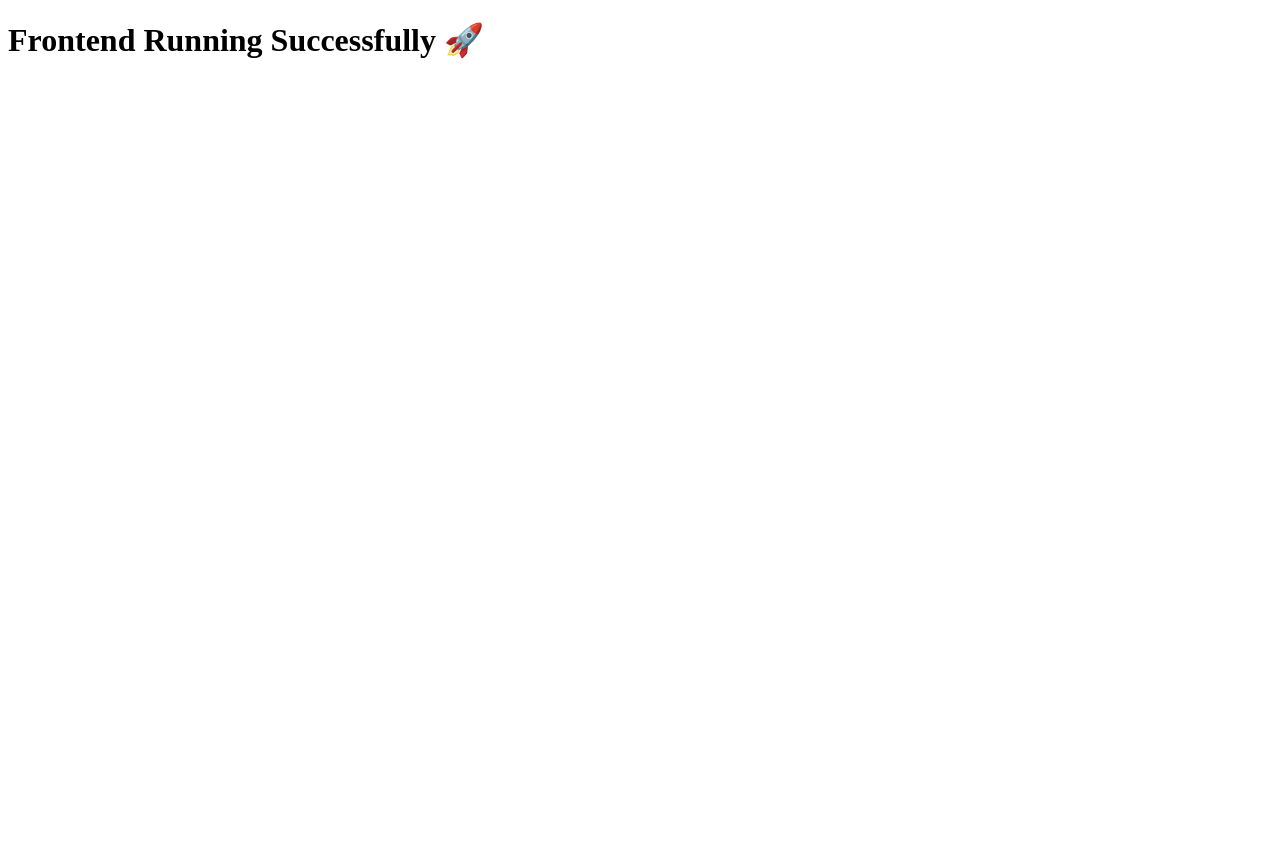
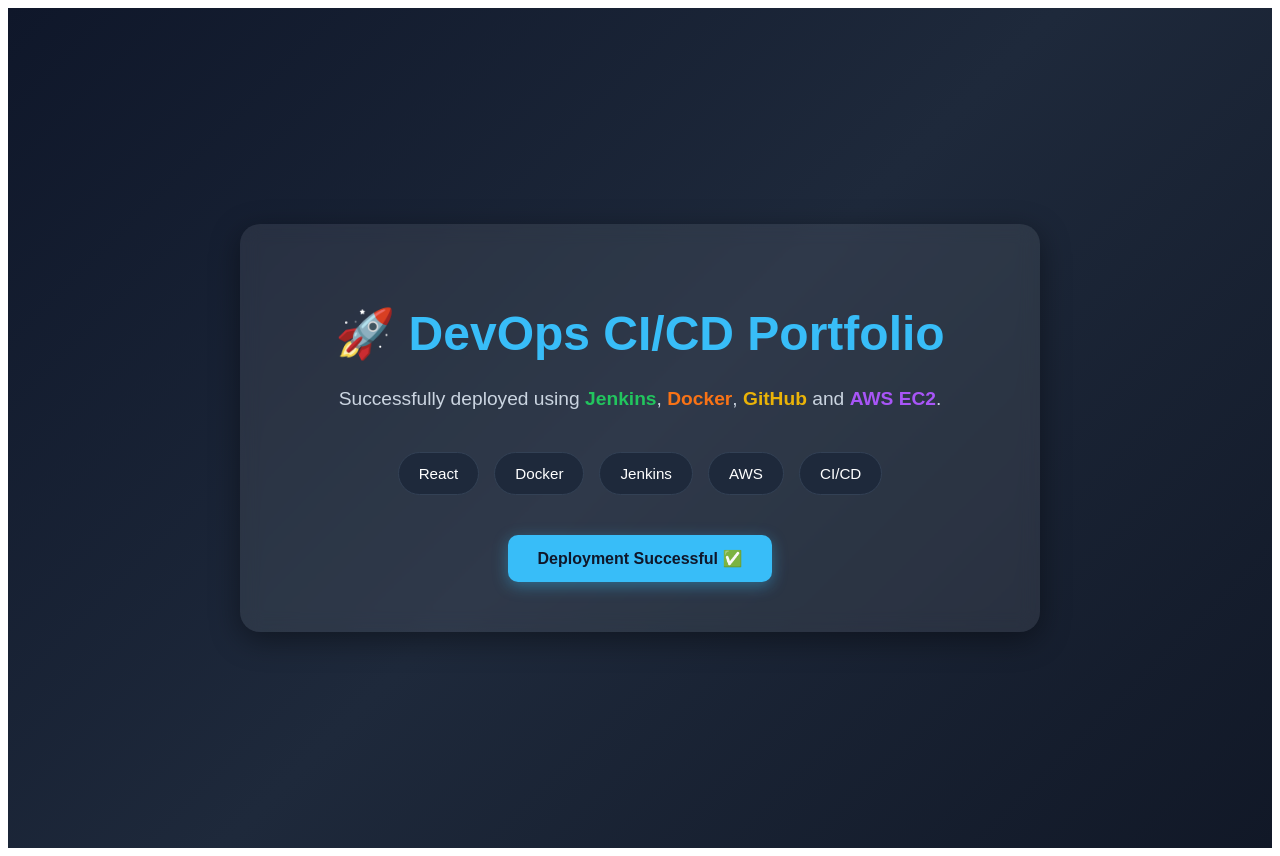
Before and after one commit to PriyankaYadav8887/Docker-jenkins, a React (Vite) app in the folder frontend/: page / in a window 1280 px wide. Before the commit the page ends 800 px from the top, so only its background shows below. Built offline with nearby package versions, Linux system fonts and the light colour scheme.

Commit message:
modification in app.js

```diff
--- a/frontend/src/App.jsx
+++ b/frontend/src/App.jsx
@@ -1,7 +1,108 @@
 function App() {
   return (
-    <div>
-      <h1>Frontend Running Successfully 🚀</h1>
+    <div
+      style={{
+        minHeight: "100vh",
+        background: "linear-gradient(135deg, #0f172a, #1e293b, #111827)",
+        color: "white",
+        display: "flex",
+        justifyContent: "center",
+        alignItems: "center",
+        fontFamily: "Arial, sans-serif",
+        padding: "20px",
+      }}
+    >
+      <div
+        style={{
+          textAlign: "center",
+          background: "rgba(255,255,255,0.08)",
+          padding: "50px",
+          borderRadius: "20px",
+          backdropFilter: "blur(10px)",
+          boxShadow: "0 8px 30px rgba(0,0,0,0.4)",
+          maxWidth: "700px",
+          width: "100%",
+        }}
+      >
+        <h1
+          style={{
+            fontSize: "3rem",
+            marginBottom: "20px",
+            color: "#38bdf8",
+          }}
+        >
+          🚀 DevOps CI/CD Portfolio
+        </h1>
+
+        <p
+          style={{
+            fontSize: "1.2rem",
+            color: "#cbd5e1",
+            lineHeight: "1.8",
+          }}
+        >
+          Successfully deployed using{" "}
+          <span style={{ color: "#22c55e", fontWeight: "bold" }}>
+            Jenkins
+          </span>
+          ,{" "}
+          <span style={{ color: "#f97316", fontWeight: "bold" }}>
+            Docker
+          </span>
+          ,{" "}
+          <span style={{ color: "#eab308", fontWeight: "bold" }}>
+            GitHub
+          </span>{" "}
+          and{" "}
+          <span style={{ color: "#a855f7", fontWeight: "bold" }}>
+            AWS EC2
+          </span>
+          .
+        </p>
+
+        <div
+          style={{
+            marginTop: "35px",
+            display: "flex",
+            justifyContent: "center",
+            gap: "15px",
+            flexWrap: "wrap",
+          }}
+        >
+          {["React", "Docker", "Jenkins", "AWS", "CI/CD"].map((tech) => (
+            <span
+              key={tech}
+              style={{
+                background: "#1e293b",
+                padding: "12px 20px",
+                borderRadius: "999px",
+                border: "1px solid #334155",
+                fontSize: "0.95rem",
+                transition: "0.3s",
+              }}
+            >
+              {tech}
+            </span>
+          ))}
+        </div>
+
+        <button
+          style={{
+            marginTop: "40px",
+            padding: "14px 30px",
+            border: "none",
+            borderRadius: "10px",
+            background: "#38bdf8",
+            color: "#0f172a",
+            fontSize: "1rem",
+            fontWeight: "bold",
+            cursor: "pointer",
+            boxShadow: "0 4px 15px rgba(56,189,248,0.4)",
+          }}
+        >
+          Deployment Successful ✅
+        </button>
+      </div>
     </div>
   )
 }
```
